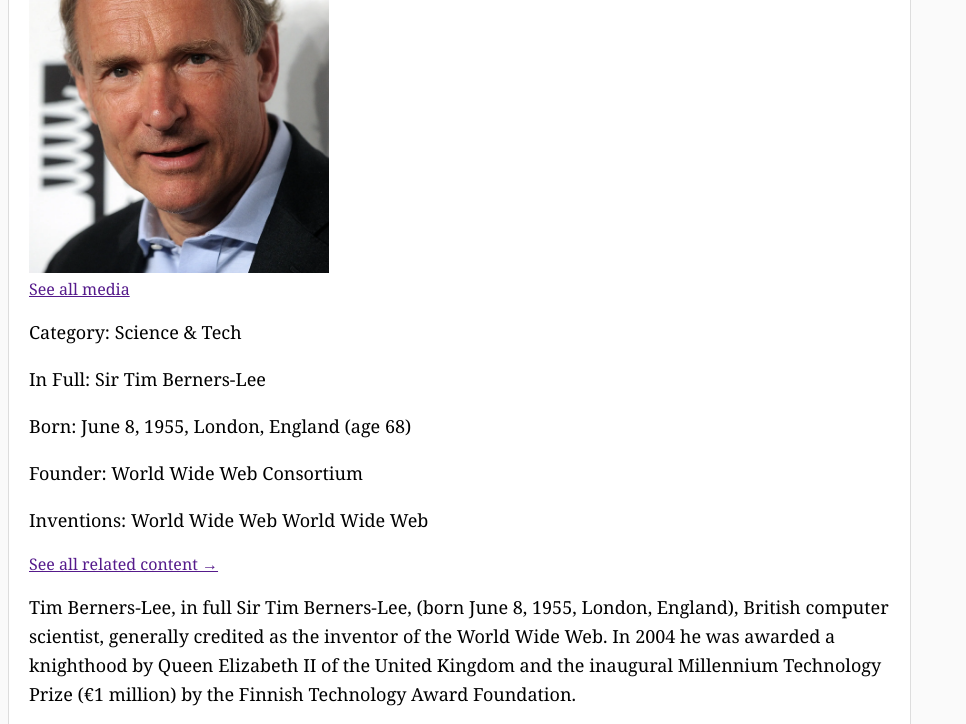
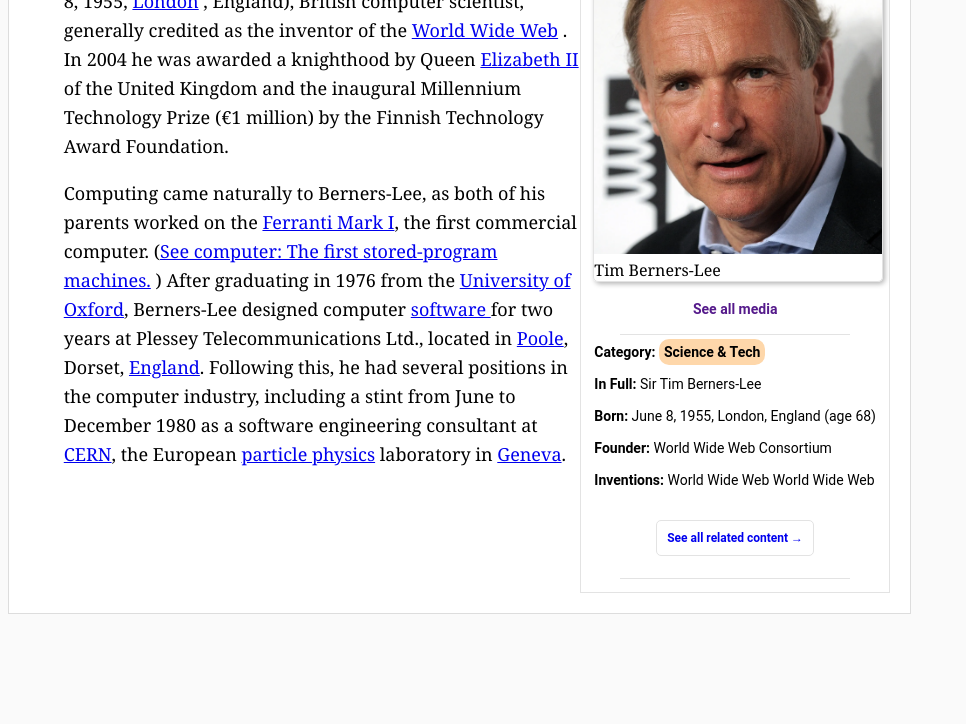
Before and after one commit to Fainteasy/tim-berners-lee, a website built with Vite: page index.html in a window 1280 px wide. Shown: the part 550-1274 px from the top of the page, without its empty margins (0-966 px from the left). After the commit the page ends 1172 px from the top, so only its background shows below. Built offline with nearby package versions, Linux system fonts and the light colour scheme.

Commit message:
final version

```diff
--- a/index.html
+++ b/index.html
@@ -14,11 +14,11 @@
           <a href="#home" class="active"><img src="images/Logo_complet.webp" width="130px" alt="logo Britannica"></a>
         </div>
         <div class="topnav" id="myTopnav">
-          <a href="#news"><i class="fa-solid fa-bars"></i> Browse</a>
-          <a href="#contact"><i class="fa-solid fa-magnifying-glass" style="color: #ffffff;"></i> Search</a>
-          <a href="#dictionary">Dictionary</a>
-          <a href="#quizzes">Quizzes</a>
-          <a href="#money">Money</a>
+          <a href="https://www.britannica.com/search?query=%2Clk"><i class="fa-solid fa-bars"></i> Browse</a>
+          <a href="https://corporate.britannica.com/contact"><i class="fa-solid fa-magnifying-glass" style="color: #ffffff;"></i> Search</a>
+          <a href="https://www.britannica.com/dictionary">Dictionary</a>
+          <a href="https://www.britannica.com/quiz/browse">Quizzes</a>
+          <a href="https://www.britannica.com/money">Money</a>
           <a href="javascript:void(0);" class="icon" onclick="hamburger()">
             <i class="fa-solid fa-bars iconhamb"></i>
           </a>
@@ -67,20 +67,48 @@
           </p>
         </article>
         <article class="table-of-content">
-          <p class="toc"><a href=""><i class="fa-solid fa-bars-staggered"></i> Table of Contents</a></p>
-          <p class="aloud2"><a class="aloud" href="" style="color:#666"><i class="fa-regular fa-circle-play" style="color: #5d6065;"></i> Listen to article <em class="timealoud"> 3 minutes </em> <i class="fa-brands fa-soundcloud" style="color: #4a4a4a;"></i></a></p>
+          <p class="toc"><a href=""><i class="play-button fa-solid fa-bars-staggered"></i> Table of Contents</a></p>
+          <p class="aloud2"><a class="aloud" href="" style="color:#666; width: 100%;"><i class="fa-regular fa-circle-play" style="color: #5d6065; font-size: 30px; margin-right:20px;"></i> Listen to article <em class="timealoud"> 3 minutes </em> <i class="fa-brands fa-soundcloud" style="color: #4a4a4a; float: right; font-size: 30px;"></i></a></p>
         </article>
-        <article class="resume">
-          <img src="images/British-scientist-Tim-Berners-Lee.webp" alt="Tim Berners Lee" style="max-width: 300px;"></br>
-          <a href="" class="media">See all media</a></br>
-          <p>Category: Science & Tech</p>
-          <p>In Full: Sir Tim Berners-Lee</p>
-          <p>Born: June 8, 1955, London, England (age 68)</p>
-          <p>Founder: World Wide Web Consortium</p>
-          <p>Inventions: World Wide Web World Wide Web</p>
-          <a href="" class="related-content">See all related content →</a>
-          <p>Tim Berners-Lee, in full Sir Tim Berners-Lee, (born June 8, 1955, London, England), British computer scientist, generally credited as the inventor of the World Wide Web. In 2004 he was awarded a knighthood by Queen Elizabeth II of the United Kingdom and the inaugural Millennium Technology Prize (€1 million) by the Finnish Technology Award Foundation.</p>
-          <p>Computing came naturally to Berners-Lee, as both of his parents worked on the Ferranti Mark I, the first commercial computer. (See computer: The first stored-program machines.) After graduating in 1976 from the University of Oxford, Berners-Lee designed computer software for two years at Plessey Telecommunications Ltd., located in Poole, Dorset, England. Following this, he had several positions in the computer industry, including a stint from June to December 1980 as a software engineering consultant at CERN, the European particle physics laboratory in Geneva.</p>
+        <article class="gridou">
+          <article class="resume">
+            <article class="image">
+              <figure>
+                <img src="images/British-scientist-Tim-Berners-Lee.webp" alt="Tim Berners Lee">
+                <figcaption>Tim Berners-Lee</figcaption>
+              </figure>
+            </article>
+            <article class="description-box">
+              <p class="links media"><a href="" class="media">See all media</a></p>
+              <p><strong>Category:</strong> <strong class="sciencetech">Science & Tech</strong></p>
+              <p><strong>In Full:</strong> Sir Tim Berners-Lee</p>
+              <p><strong>Born:</strong> June 8, 1955, London, England (age 68)</p>
+              <p><strong>Founder:</strong> World Wide Web Consortium</p>
+              <p><strong>Inventions:</strong> World Wide Web World Wide Web</p>
+              <p class="links related-content"><a href="https://www.britannica.com/search?query=tim+berners-lee" class="related-content">See all related content →</a></p>
+            </article>
+          </article>
+          <article class="descr2">
+            <p>
+              <b>Tim Berners-Lee</b>, in full <b>Sir Tim Berners-Lee</b>, (born
+              June 8, 1955, <a href="https://www.britannica.com/place/London">London</a> , England), British computer scientist,
+              generally credited as the inventor of the <a href="https://www.britannica.com/topic/World-Wide-Web">World Wide Web</a> . In 2004 he
+              was awarded a knighthood by Queen <a href="https://www.britannica.com/biography/Elizabeth-II">Elizabeth II</a> of the United Kingdom
+              and the inaugural Millennium Technology Prize (€1 million) by the
+              Finnish Technology Award Foundation.
+            </p>
+            <p>
+              Computing came naturally to Berners-Lee, as both of his parents
+              worked on the <a href="https://www.britannica.com/technology/Ferranti-Mark-I">Ferranti Mark I</a>, the first commercial computer. (<a href="https://www.britannica.com/technology/computer/ENIAC#ref216048">See
+              computer: The first stored-program machines.</a> ) After graduating in
+              1976 from the <a href="https://www.britannica.com/topic/University-of-Oxford">University of Oxford</a>, Berners-Lee designed computer
+              <a href="https://www.britannica.com/technology/software">software </a> for two years at Plessey Telecommunications Ltd., located
+              in <a href="https://www.britannica.com/place/Poole">Poole</a>, Dorset, <a href="https://www.britannica.com/place/England"> England</a>. Following this, he had several positions
+              in the computer industry, including a stint from June to December
+              1980 as a software engineering consultant at <a href="https://www.britannica.com/topic/CERN"> CERN</a>, the European
+              <a href="https://www.britannica.com/science/particle-physics">particle physics</a> laboratory in <a href="https://www.britannica.com/place/Geneva-Switzerland">Geneva</a>.
+            </p>
+          </article>
         </article>
       </section>
       <script>
--- a/style.css
+++ b/style.css
@@ -1,7 +1,6 @@
 
 body {
   font-family: 'Georgia', sans-serif;
-  font-weight: 400;
 }
 .topnav {
   background-color: #061D2E;
@@ -94,6 +93,11 @@ body {
   font-weight: bolder;
   box-shadow: 2px 2px 5px rgb(182, 182, 182);
 }
+.related-content a{
+  border:1px solid #e3e3e3;
+  padding: 10px;
+  border-radius: 5px;
+}
 .fonctions a.icon {
   float: right;
   display: block;
@@ -135,12 +139,20 @@ body {
   width: 100%;
   box-shadow: 2px 2px 5px rgb(182, 182, 182);
   font-weight: 500;
+  padding: 2px;
 }
 .table-of-content .toc {
   box-shadow: none;
 }
 .table-of-content .aloud2 {
   border:none;
+}
+.timealoud {
+  font-style: normal;
+}
+.aloud2{
+  display: flex;
+  align-items: center;
 }
 
 h1 {
@@ -151,6 +163,7 @@ h1 {
   padding-bottom: 0;
   margin-bottom: 0;
 }
+
 body{
   background-color: #FAFAFA;
 }
@@ -166,11 +179,10 @@ main {
   line-height: 22px;
   color:#666;
   font-weight: 400;
-  margin-bottom
 }
-h5{
+h5 {
   font-style: italic;
-  margin : 12px 0px 2px 0px;
+  margin: 12px 0px 2px 0px;
 }
 h3 {
   font-size: 16px;
@@ -184,7 +196,50 @@ p {
   line-height: 29px;
   font-size: 18px;
 }
+.sciencetech {
+  background-color: #FED7AA;
+  border-radius: 10px;
+  padding: 5px;
 
+}
+.description-box p{
+  font-family: "Roboto", sans-serif;
+  font-size: 14px;
+  padding: 0px;
+  margin: 3px;
+}
+.description-box a{
+  text-decoration: none;
+  font-weight: 600;
+  font-family: "Roboto", sans-serif;
+}
+.description-box .links{
+  text-align: 100%;
+  border-bottom: 1px solid #e3e3e3;
+  text-align: center;
+  margin-left:10%;
+  margin-right:10%;
+  padding: 25px;
+}
+.description-box .media {
+  padding: 10px;
+}
+.resume {
+  border: 1px solid #e3e3e3 ;
+  padding: 10px;
+}
+.resume img {
+  object-fit: cover;
+  max-width: 534px;
+  width: 100%;
+  height: 462px;
+}
+figure {
+  border-radius: 5px;
+  box-shadow: 2px 2px 5px rgb(182, 182, 182);
+  border: 1px solid #e3e3e3;
+  max-width: 534px;
+}
 @media only screen and (min-width:900px) {
 .topnav a {
   display: block;
@@ -233,4 +288,27 @@ p {
 .topnav a.icon {
   display: none;
 }
+.gridou {
+  display:flex;
+  flex-direction: row-reverse;
+  width: 100%;
 }
+.descr2 {
+  max-width: 60%;
+}
+
+.resume img {
+  object-fit: cover;
+  width: 100%;
+  max-height: 300px;
+}
+figure {
+  width: 100%;
+  margin: 2px;
+  max-height: 350px;
+}
+.related-content {
+  margin: 0;
+  font-size: 12px;
+}
+}
```
